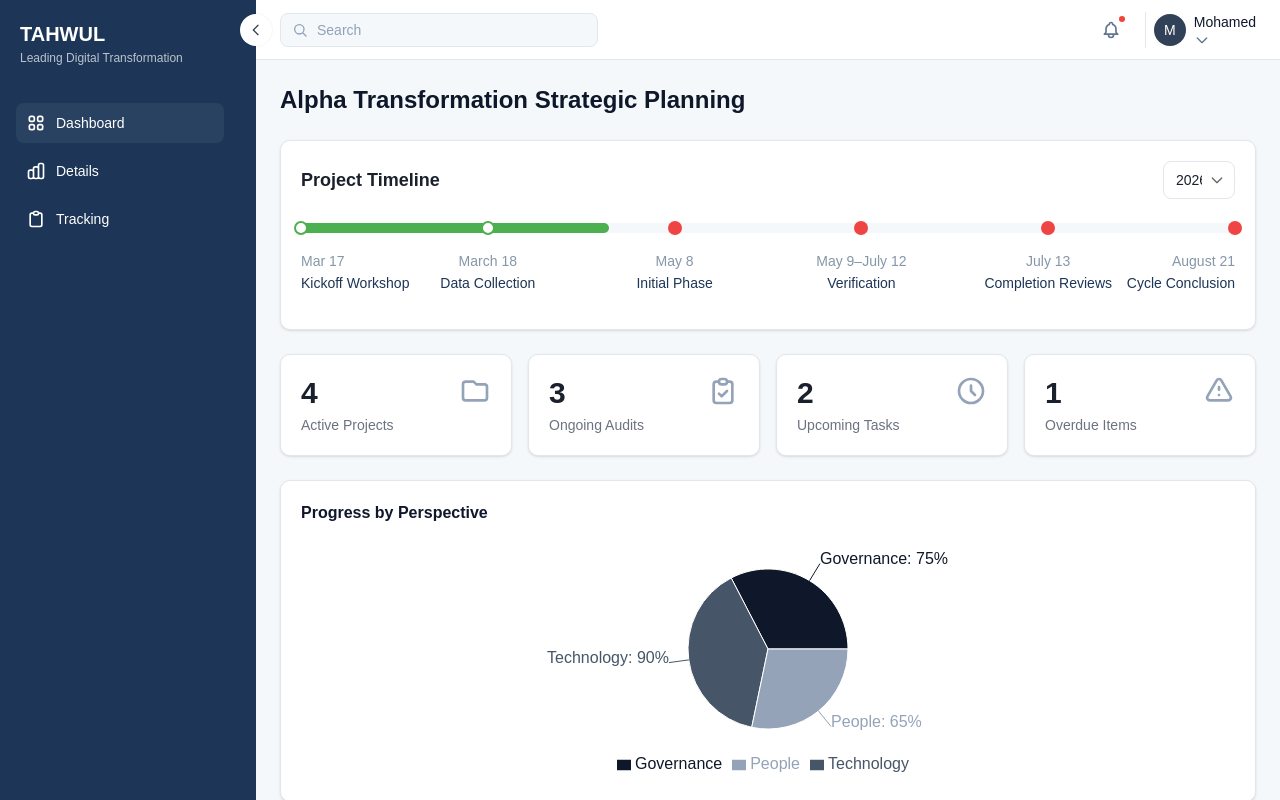
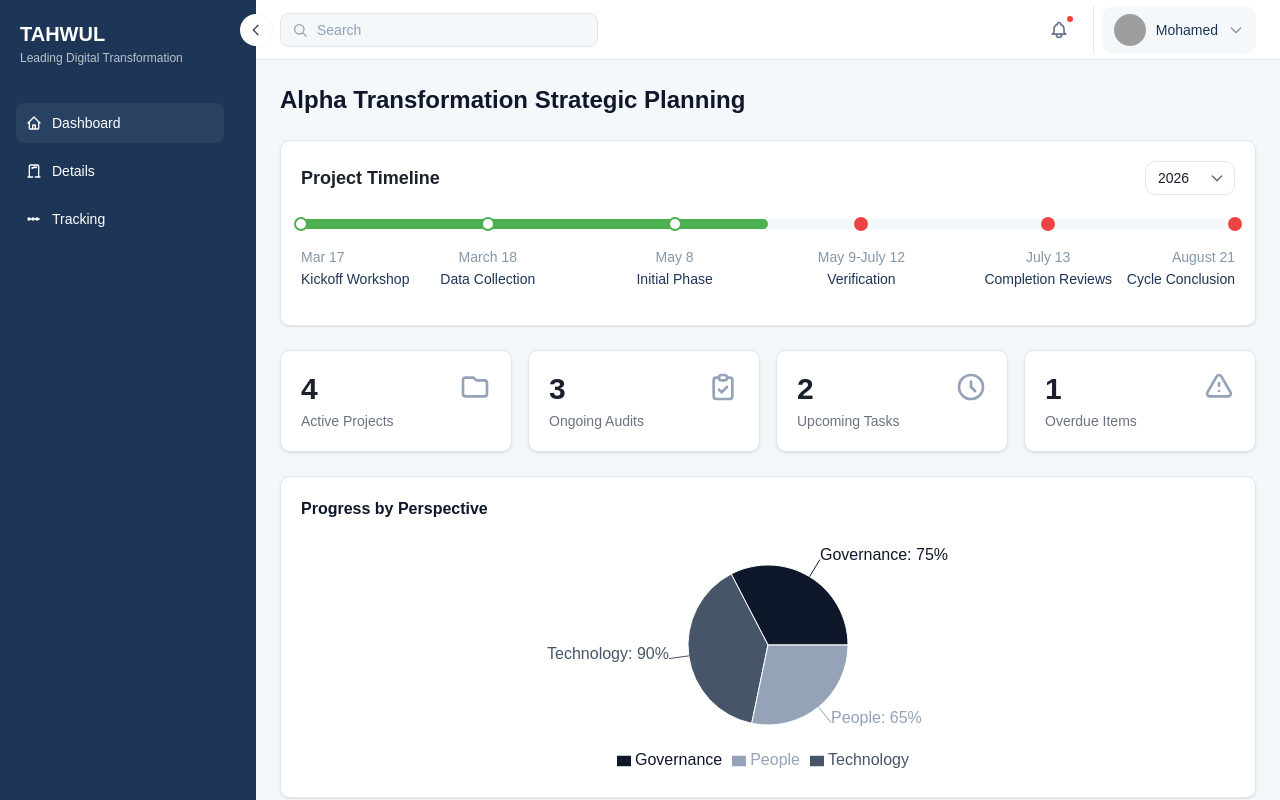
Before and after one commit to waseem-ullah92/-Technical-Assessment, a Next.js app: page /dashboard in a window 1280 px wide. Built offline with nearby package versions, Linux system fonts and the light colour scheme; grey boxes are pictures that could not be loaded.

Commit message:
final changes done

```diff
--- a/src/mock/dashboard.mock.ts
+++ b/src/mock/dashboard.mock.ts
@@ -112,4 +112,29 @@ export const projectTimelineData = [
     dateLabel: "Jul–Aug",
     status: "current" as const,
   },
+
+  // 2027 (for year filter demo)
+  {
+    id: 10,
+    year: 2027,
+    phase: "Planning",
+    dateLabel: "Jan 15",
+    status: "upcoming" as const,
+  },
+  {
+    id: 11,
+    year: 2027,
+    phase: "Kickoff",
+    dateLabel: "Feb 20",
+    status: "upcoming" as const,
+  },
+  {
+    id: 12,
+    year: 2027,
+    phase: "Execution",
+    dateLabel: "Mar–Sep",
+    status: "upcoming" as const,
+  },
 ];
+
+export const timelineYears = [2025, 2026, 2027] as const;
--- a/src/sections/dashboard/project-timeline/ProjectTimeline.tsx
+++ b/src/sections/dashboard/project-timeline/ProjectTimeline.tsx
@@ -1,28 +1,18 @@
 "use client";
 
 import { Card } from "@/shared/ui/card";
-
-interface TimelineEvent {
-  id: string;
-  date: string;
-  label: string;
-  status: "completed" | "upcoming";
-}
+import { useProjectTimeline } from "./useProjectTimeline";
 
 export default function ProjectTimeline() {
-  const events: TimelineEvent[] = [
-    { id: "1", date: "Mar 17", label: "Kickoff Workshop", status: "completed" },
-    { id: "2", date: "March 18", label: "Data Collection", status: "completed" },
-    { id: "3", date: "May 8", label: "Initial Phase", status: "upcoming" },
-    { id: "4", date: "May 9–July 12", label: "Verification", status: "upcoming" },
-    { id: "5", date: "July 13", label: "Completion Reviews", status: "upcoming" },
-    { id: "6", date: "August 21", label: "Cycle Conclusion", status: "upcoming" },
-  ];
-
-  const currentYear = new Date().getFullYear();
-  const progressPercent = 33; // Green covers first 2 of 6 markers
-  const getDotLeft = (index: number) =>
-    events.length <= 1 ? 0 : (index / (events.length - 1)) * 100;
+  const {
+    timelineYears,
+    selectedYear,
+    setSelectedYear,
+    events,
+    progressPercent,
+    getDotLeft,
+    isCompletedOrCurrent,
+  } = useProjectTimeline();
 
   return (
     <Card className="relative lg:col-span-2">
@@ -33,10 +23,16 @@ export default function ProjectTimeline() {
         </h2>
 
         <div className="relative">
-          <select className="appearance-none bg-white border border-[#E0E8ED] rounded-lg pl-3 pr-8 py-2 w-[72px] text-sm font-medium text-[#1A202C] cursor-pointer focus:outline-none focus:ring-2 focus:ring-slate-200 focus:border-transparent">
-            <option>{currentYear}</option>
-            <option>{currentYear - 1}</option>
-            <option>{currentYear + 1}</option>
+          <select
+            value={selectedYear}
+            onChange={(e) => setSelectedYear(Number(e.target.value))}
+            className="appearance-none w-[90px] h-[34px] pl-3 pr-8 rounded-[10px] border border-[#E0E8ED] bg-[#FFFFFF] text-sm font-medium text-[#1A202C] cursor-pointer focus:outline-none focus:ring-2 focus:ring-slate-200 focus:border-transparent"
+          >
+            {timelineYears.map((year) => (
+              <option key={year} value={year}>
+                {year}
+              </option>
+            ))}
           </select>
           <svg
             className="absolute right-2.5 top-1/2 -translate-y-1/2 w-4 h-4 text-[#666666] pointer-events-none"
@@ -55,6 +51,12 @@ export default function ProjectTimeline() {
       </div>
 
       {/* Timeline bar – green then light grey, sharp transition */}
+      {events.length === 0 ? (
+        <div className="py-8 text-center text-sm text-[#8597A8]">
+          No timeline data for {selectedYear}
+        </div>
+      ) : (
+        <>
           <div className="relative h-2.5">
             <div className="absolute inset-0 bg-[#F5F8FA] rounded-full" />
             <div
@@ -73,7 +75,7 @@ export default function ProjectTimeline() {
                 >
                   <div
                     className={`w-full h-full rounded-full ${
-                  event.status === "completed"
+                      isCompletedOrCurrent(event.status)
                         ? "bg-white border-2 border-[#4CAF50]"
                         : "bg-[#EF4444]"
                     }`}
@@ -118,6 +120,8 @@ export default function ProjectTimeline() {
               );
             })}
           </div>
+        </>
+      )}
     </Card>
   );
 }
--- a/src/sections/dashboard/project-timeline/useProjectTimeline.tsx
+++ b/src/sections/dashboard/project-timeline/useProjectTimeline.tsx
@@ -1,46 +1,58 @@
 "use client";
 
-import { useMemo, useState } from "react";
-import { projectTimelineData } from "@/mock/dashboard.mock";
+import { useState, useMemo } from "react";
+import { projectTimelineData, timelineYears } from "@/mock/dashboard.mock";
 
-type TimelineItem = (typeof projectTimelineData)[number];
+export interface TimelineEvent {
+  id: string;
+  date: string;
+  label: string;
+  status: "completed" | "current" | "upcoming";
+}
 
 export function useProjectTimeline() {
-  const years = useMemo(
-    () =>
-      Array.from(new Set(projectTimelineData.map((item) => item.year))).sort(
-        (a, b) => a - b
-      ),
-    []
+  const currentYear = new Date().getFullYear();
+  const [selectedYear, setSelectedYear] = useState(
+    timelineYears.includes(currentYear as (typeof timelineYears)[number])
+      ? currentYear
+      : timelineYears[0]
   );
 
-  const [selectedYear, setSelectedYear] = useState<number>(
-    years[0] ?? new Date().getFullYear()
-  );
-
-  const items = useMemo(
+  const events = useMemo(
     () =>
-      projectTimelineData.filter((item) => item.year === selectedYear),
+      projectTimelineData
+        .filter((e) => e.year === selectedYear)
+        .sort((a, b) => a.id - b.id)
+        .map((e) => ({
+          id: String(e.id),
+          date: e.dateLabel,
+          label: e.phase,
+          status: e.status,
+        })),
     [selectedYear]
   );
 
-  const completedCount = useMemo(
-    () => items.filter((item) => item.status === "completed").length,
-    [items]
-  );
+  const progressPercent = useMemo(() => {
+    if (events.length === 0) return 0;
+    const completedCount = events.filter(
+      (e) => e.status === "completed" || e.status === "current"
+    ).length;
+    return (completedCount / events.length) * 100;
+  }, [events]);
 
-  const progressPercentage = useMemo(() => {
-    if (items.length <= 1) return 100;
-    if (completedCount === 0) return 0;
-    // Green bar extends to last completed marker (first 2 white dots)
-    return (completedCount / (items.length - 1)) * 100;
-  }, [items.length, completedCount]);
+  const getDotLeft = (index: number) =>
+    events.length <= 1 ? 0 : (index / (events.length - 1)) * 100;
+
+  const isCompletedOrCurrent = (status: string) =>
+    status === "completed" || status === "current";
 
   return {
-    years,
+    timelineYears,
     selectedYear,
     setSelectedYear,
-    items,
-    progressPercentage,
+    events,
+    progressPercent,
+    getDotLeft,
+    isCompletedOrCurrent,
   };
 }
--- a/src/sections/layout/sidebar/Sidebar.tsx
+++ b/src/sections/layout/sidebar/Sidebar.tsx
@@ -11,27 +11,37 @@ type SidebarProps = {
 
 const navItems = [
   { label: "Dashboard", path: "/dashboard", icon: "dashboard" },
-  { label: "Details", path: "/details/1", icon: "perspectives" },
-  { label: "Tracking", path: "/tracking", icon: "tasks" },
+  { label: "Details", path: "/details/1", icon: "reports" },
+  { label: "Tracking", path: "/tracking", icon: "timeline" },
 ];
+
+const iconClassName = "w-4 h-4 flex-shrink-0";
+const iconStyle = { color: "#FFFFFF" };
 
 const iconMap: Record<string, React.ReactNode> = {
   dashboard: (
-    <svg className="w-5 h-5" fill="none" stroke="currentColor" viewBox="0 0 24 24">
-      <path strokeLinecap="round" strokeLinejoin="round" strokeWidth={2} d="M4 6a2 2 0 012-2h2a2 2 0 012 2v2a2 2 0 01-2 2H6a2 2 0 01-2-2V6z" />
-      <path strokeLinecap="round" strokeLinejoin="round" strokeWidth={2} d="M14 6a2 2 0 012-2h2a2 2 0 012 2v2a2 2 0 01-2 2h-2a2 2 0 01-2-2V6z" />
-      <path strokeLinecap="round" strokeLinejoin="round" strokeWidth={2} d="M4 16a2 2 0 012-2h2a2 2 0 012 2v2a2 2 0 01-2 2H6a2 2 0 01-2-2v-2z" />
-      <path strokeLinecap="round" strokeLinejoin="round" strokeWidth={2} d="M14 16a2 2 0 012-2h2a2 2 0 012 2v2a2 2 0 01-2 2h-2a2 2 0 01-2-2v-2z" />
+    <svg className={iconClassName} style={iconStyle} fill="none" stroke="currentColor" viewBox="0 0 24 24">
+      <path strokeLinecap="round" strokeLinejoin="round" strokeWidth={2} d="M3 12l2-2m0 0l7-7 7 7M5 10v10a1 1 0 001 1h3m10-11l2 2m-2-2v10a1 1 0 01-1 1h-3m-6 0a1 1 0 001-1v-4a1 1 0 011-1h2a1 1 0 011 1v4a1 1 0 001 1m-6 0h6" />
+    </svg>
+  ),
+  reports: (
+    <svg className={iconClassName} style={iconStyle} fill="none" stroke="currentColor" viewBox="0 0 24 24">
+      <path strokeLinecap="round" strokeLinejoin="round" strokeWidth={2} d="M19 21V5a2 2 0 00-2-2H7a2 2 0 00-2 2v16m14 0h2m-2 0h-5m-9 0H3m2 0h5M9 7h1m-1 1h1m-1-1h1m-1 1h1m2-1h1m-1-1h1m-1 1h1m2-1h1m-1 1H9m2 0h1" />
     </svg>
   ),
   perspectives: (
-    <svg className="w-5 h-5" fill="none" stroke="currentColor" viewBox="0 0 24 24">
+    <svg className={iconClassName} style={iconStyle} fill="none" stroke="currentColor" viewBox="0 0 24 24">
       <path strokeLinecap="round" strokeLinejoin="round" strokeWidth={2} d="M9 19v-6a2 2 0 00-2-2H5a2 2 0 00-2 2v6a2 2 0 002 2h2a2 2 0 002-2zm0 0V9a2 2 0 012-2h2a2 2 0 012 2v10m-6 0a2 2 0 002 2h2a2 2 0 002-2m0 0V5a2 2 0 012-2h2a2 2 0 012 2v14a2 2 0 01-2 2h-2a2 2 0 01-2-2z" />
     </svg>
   ),
   tasks: (
-    <svg className="w-5 h-5" fill="none" stroke="currentColor" viewBox="0 0 24 24">
+    <svg className={iconClassName} style={iconStyle} fill="none" stroke="currentColor" viewBox="0 0 24 24">
       <path strokeLinecap="round" strokeLinejoin="round" strokeWidth={2} d="M9 5H7a2 2 0 00-2 2v12a2 2 0 002 2h10a2 2 0 002-2V7a2 2 0 00-2-2h-2M9 5a2 2 0 002 2h2a2 2 0 002-2M9 5a2 2 0 012-2h2a2 2 0 012 2" />
+    </svg>
+  ),
+  timeline: (
+    <svg className={iconClassName} style={iconStyle} fill="none" stroke="currentColor" viewBox="0 0 24 24">
+      <path strokeLinecap="round" strokeLinejoin="round" strokeWidth={2} d="M4 12h16M6 12a1.5 1.5 0 11-3 0 1.5 1.5 0 013 0zm6 0a1.5 1.5 0 11-3 0 1.5 1.5 0 013 0zm6 0a1.5 1.5 0 11-3 0 1.5 1.5 0 013 0z" />
     </svg>
   ),
 };
--- a/src/sections/layout/topbar/Topbar.tsx
+++ b/src/sections/layout/topbar/Topbar.tsx
@@ -42,23 +42,23 @@ export default function Topbar() {
           <span className="absolute top-1 right-1 w-1.5 h-1.5 rounded-full bg-[#F04438]" />
         </button>
 
-        <div className="flex items-center gap-2 pl-2 border-l border-slate-200">
-          <div className="w-8 h-8 rounded-full bg-slate-700 flex items-center justify-center text-white text-sm font-medium">
-            M
-          </div>
-          <div className="flex flex-col">
-            <span className="text-sm font-medium text-slate-900">Mohamed</span>
         <button
           type="button"
-              className="flex items-center"
+          className="flex items-center gap-2 pl-2 border-l border-slate-200"
           aria-label="User menu"
         >
-              <svg className="w-4 h-4 text-slate-500" fill="none" stroke="currentColor" viewBox="0 0 24 24">
+          <div className="flex items-center gap-2.5 py-2 px-3 rounded-[12px] bg-[#F5F8FA] hover:bg-[#E8EDF2] transition-colors">
+            <img
+              src="https://i.pravatar.cc/150?u=mo"
+              alt="Mohamed"
+              className="w-8 h-8 rounded-full object-cover flex-shrink-0"
+            />
+            <span className="text-sm font-medium text-[#1D3557]">Mohamed</span>
+            <svg className="w-4 h-4 text-[#8597A8] flex-shrink-0" fill="none" stroke="currentColor" viewBox="0 0 24 24">
               <path strokeLinecap="round" strokeLinejoin="round" strokeWidth={2} d="M19 9l-7 7-7-7" />
             </svg>
+          </div>
         </button>
-          </div>
-        </div>
       </div>
     </header>
   );
--- a/src/sections/tracking/index.ts
+++ b/src/sections/tracking/index.ts
@@ -1,2 +1,3 @@
 export { TrackingTable } from "./TrackingTable";
 export { TrackingSummary } from "./TrackingSummary";
+export { StatusOverviewSidePanel } from "./StatusOverviewSidePanel";
```
Also changed, not shown: src/app/tracking/page.tsx (+10 -23 lines), src/sections/tracking/StatusOverviewSidePanel.tsx (added, +32 -0 lines), src/sections/tracking/TrackingSummary.tsx (+17 -9 lines), src/sections/tracking/TrackingTable.tsx (+18 -10 lines). Lines whose indentation alone changed are shown as unchanged.
